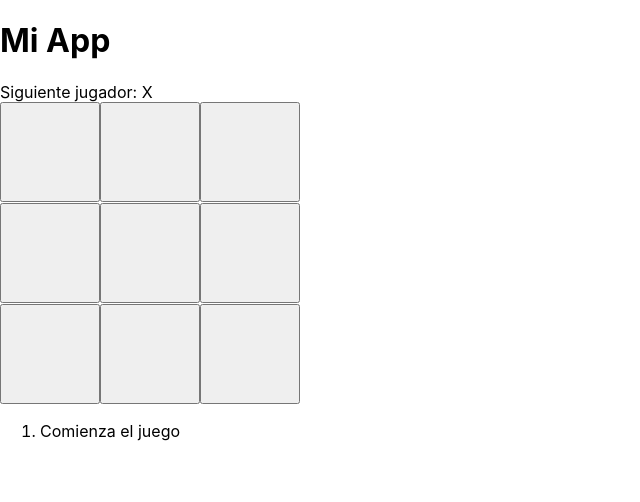
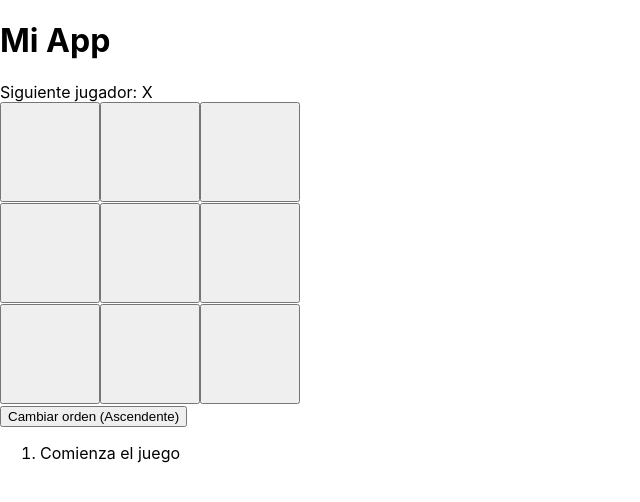
Before and after one commit to asaldanam/react-tutorial, a React (Create React App) app: page / in a window 1280 px wide. Shown: the top 502 px of the page, without its empty margins (0-640 px from the left). Built offline with nearby package versions, Linux system fonts and the light colour scheme.

Commit message:
ej 3 hecho

```diff
--- a/src/components/Game/Game.tsx
+++ b/src/components/Game/Game.tsx
@@ -5,9 +5,10 @@ export default function Game() {
   // Guardar en el estado la matriz de 9 elementos
   const [history, setHistory] = useState([Array(9).fill(null)]);
   const [currentMove, setCurrentMove] = useState(0);
+  const [ascendingOrder, setAscendingOrder] = useState(true); // Estado para controlar el orden ascendente/descendente
   const xIsNext = currentMove % 2 === 0;
   const currentSquares = history[currentMove];
-  const historyLessLast = history.slice(0, -1); //Copiar el array history, menos el último elemento
+  // const historyLessLast = history.slice(0, -1); //Copiar el array history, menos el último elemento
   const lastMoveDescription = currentMove > 0 ? `Estás en el movimiento #${currentMove}` : "Comienza el juego"; // Agregar el último movimiento como texto
 
   function handlePlay(nextSquares: any) {
@@ -20,7 +21,13 @@ export default function Game() {
     setCurrentMove(nextMove);
   }
 
-  const moves = historyLessLast.map((_, move) => {
+  function toggleOrder() {
+    setAscendingOrder(!ascendingOrder);
+  }
+
+  const moves = history
+    .slice(0, -1)
+    .map((_, move) => {
       const description = move > 0 ? 'Ir al movimiento #' + move : 'Ir al inicio del juego';
       // let description;
       // if (move > 0) {
@@ -36,6 +43,11 @@ export default function Game() {
       );
     });
 
+  // Incluye el último movimiento en reversedMoves
+  const reversedMoves = [...moves, <li key="lastMove">{lastMoveDescription}</li>];
+
+  // Invierte el orden de reversedMoves si es necesario
+  const orderedMoves = ascendingOrder ? reversedMoves : [...reversedMoves].reverse();
 
 
   return (
@@ -45,11 +57,8 @@ export default function Game() {
           <Board xIsNext={xIsNext} squares={currentSquares} onPlay={handlePlay} />
         </div>
         <div className="game-info">
-          <ol>
-            {moves}
-            <li>{lastMoveDescription}</li>
-          </ol>
-          {/* <button onClick={}>Invertir orden</button> */}
+          <button onClick={toggleOrder}>Cambiar orden ({ascendingOrder ? "Ascendente" : "Descendente"})</button>
+          <ol>{orderedMoves}</ol>
         </div>
       </div>
     </>
```
Lines whose indentation alone changed are shown as unchanged.
